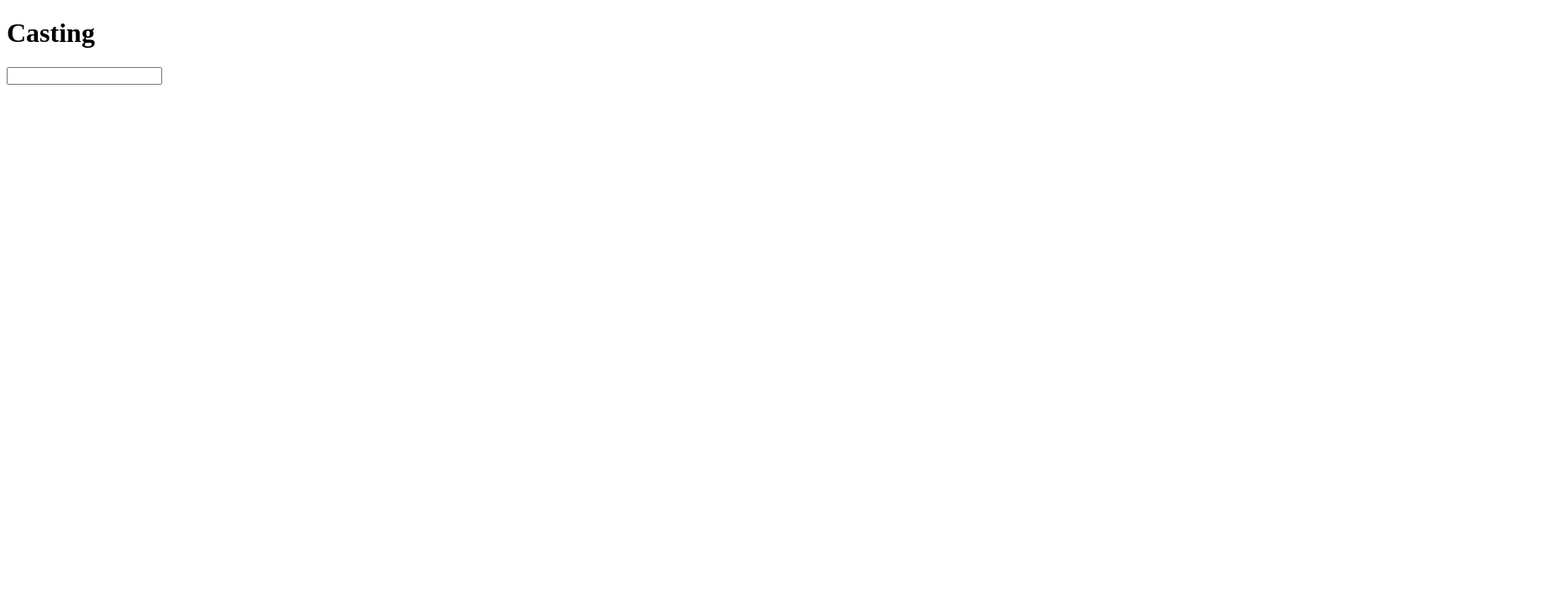
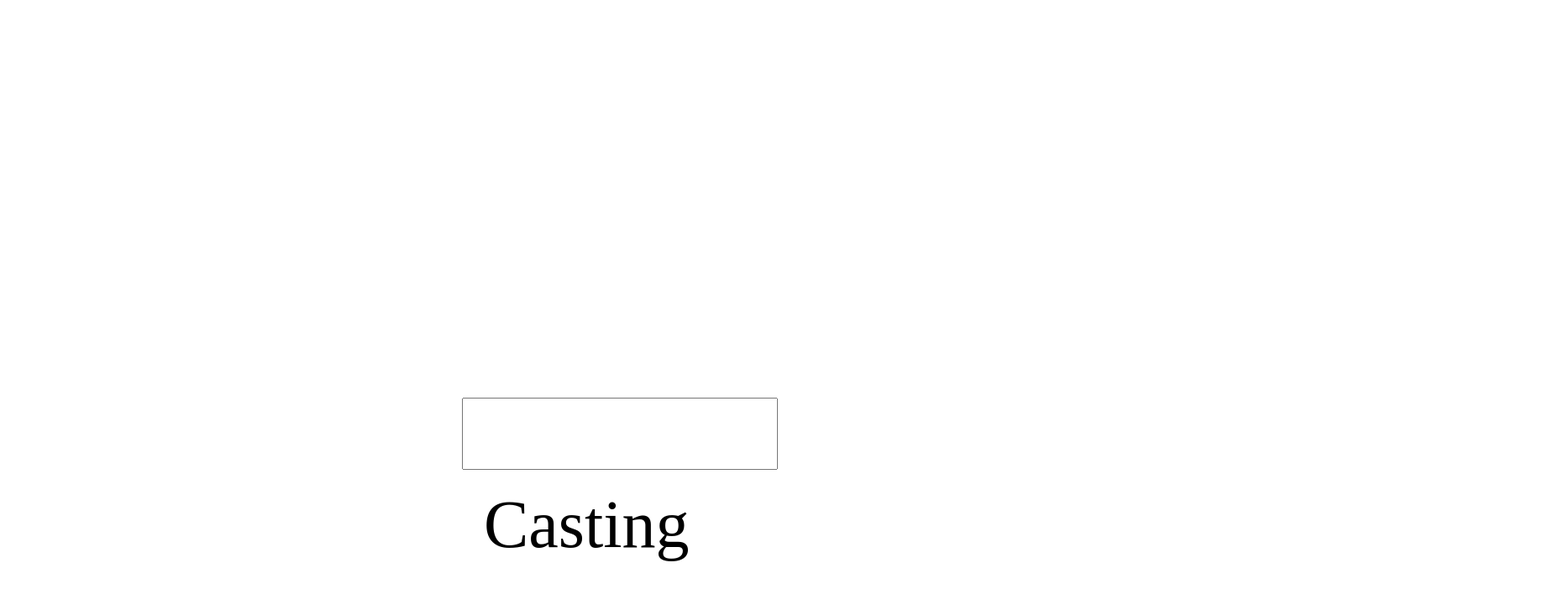
Before and after one commit to Bowenf3/Casting-Game, a plain HTML site: page Casting Game/index.html in a window 1280 px wide. Shown: the whole page at 84% size, 1856 px wide, since content can reach past the window. Drawn offline with Linux system fonts and the light colour scheme.

Commit message:
v0.4 Added resetstylesheet.css Added style.css with styles for the title, input box and popup text. Issues with popup text causing all other boxes to move when it becomes visibile - possibly fixed by changing display to block and fixing height to fixed number - there must be a cleaner way to do this.

```diff
--- a/Casting Game/index.html
+++ b/Casting Game/index.html
@@ -3,16 +3,17 @@
 <head>
 <script type="text/javascript" src="./script.js"></script>
 <link rel="stylesheet" type="text/css" href="./style.css"></link>
+<link rel="stylesheet" type="text/css" href="./resetstylesheet.css"></link>
 </head>
 
 <body>
-<h1>Casting</h1>
-<div>
+        <h1 id="popup" value="" style="visibility: hidden; opacity: 0;">Blank</h1>
+<div >
     <form action="#" onsubmit= "return !!(inputArray() & clearForm());" autocomplete="off">
-        <input  type="text" name="spellInput" id ="spellInput" value=""/>
-        <h1 id="popup" value="" style="visibility: hidden; opacity: 0;"></h1>
+        <input  class="inputform" type="text" name="spellInput" id ="spellInput" value=""/>
 </form>
 </div>
+<h1 class="casting">Casting</h1>
 </body>
 
 
--- /dev/null
+++ b/Casting Game/resetstylesheet.css
@@ -0,0 +1,48 @@
+/* http://meyerweb.com/eric/tools/css/reset/
+   v2.0 | 20110126
+   License: none (public domain)
+*/
+
+html, body, div, span, applet, object, iframe,
+h1, h2, h3, h4, h5, h6, p, blockquote, pre,
+a, abbr, acronym, address, big, cite, code,
+del, dfn, em, img, ins, kbd, q, s, samp,
+small, strike, strong, sub, sup, tt, var,
+b, u, i, center,
+dl, dt, dd, ol, ul, li,
+fieldset, form, label, legend,
+table, caption, tbody, tfoot, thead, tr, th, td,
+article, aside, canvas, details, embed,
+figure, figcaption, footer, header, hgroup,
+menu, nav, output, ruby, section, summary,
+time, mark, audio, video {
+	margin: 0;
+	padding: 0;
+	border: 0;
+	font-size: 100%;
+	font: inherit;
+	vertical-align: baseline;
+}
+/* HTML5 display-role reset for older browsers */
+article, aside, details, figcaption, figure,
+footer, header, hgroup, menu, nav, section {
+	display: block;
+}
+body {
+	line-height: 1;
+}
+ol, ul {
+	list-style: none;
+}
+blockquote, q {
+	quotes: none;
+}
+blockquote:before, blockquote:after,
+q:before, q:after {
+	content: '';
+	content: none;
+}
+table {
+	border-collapse: collapse;
+	border-spacing: 0;
+}
--- a/Casting Game/style.css
+++ b/Casting Game/style.css
@@ -1 +1,35 @@
-/*empty*/
+/*for editing
+* {
+border: 1px solid red !important;
+}
+*/
+
+body{
+    width:100%;
+}
+#popup {
+    margin-top: 30%;
+    margin-left:43%;
+    margin-bottom: 2%;
+    height: 4rem;
+    width: auto;
+    display: block;
+    font-size: 3rem;
+
+}
+
+.casting {
+  font-size: 5rem;
+  margin-left:45%;
+  width: 100%;
+  display: block;
+}
+
+.inputform {
+    margin-bottom: 2%;
+    margin-left:43%;
+    width: 23rem;
+    height: 5rem;
+    font-size: 4rem;
+    display: block;
+}
```
